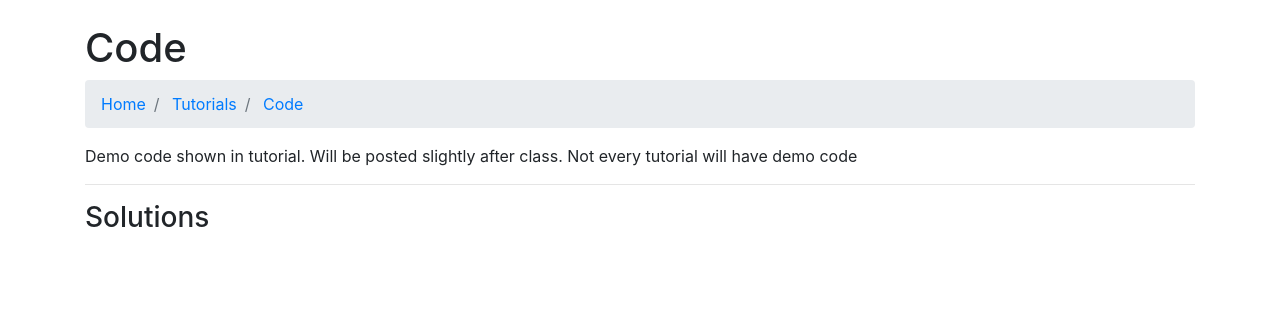
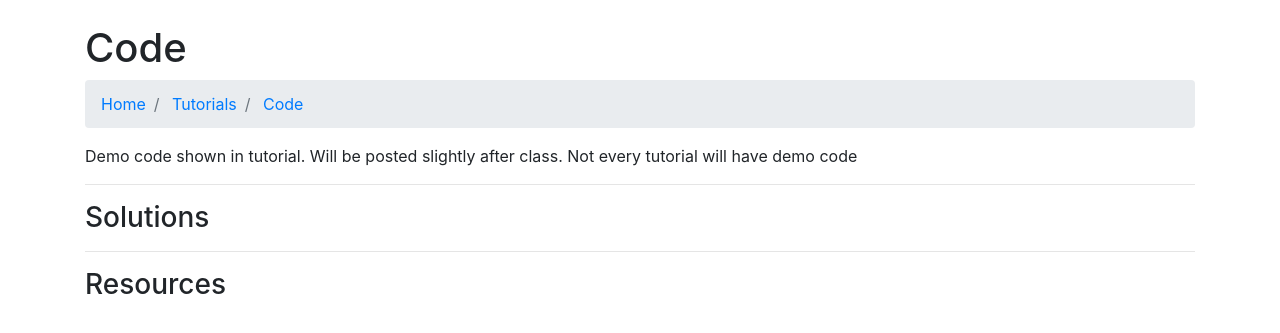
Before and after one commit to MstrZhang/cscb20, a Jekyll site: the page built from code.md, in a window 1280 px wide. Shown: the top 333 px of the page. Built offline with Jekyll 4.4.1, drawn with Linux system fonts in a browser that asks for light colours; nearby versions of some CDN libraries.

Commit message:
add resources section to code page

```diff
--- a/code.md
+++ b/code.md
@@ -16,3 +16,15 @@ Demo code shown in tutorial. Will be posted slightly after class. Not every tuto
     {% endif %}
 {% endfor %}
 </ul>
+
+---
+
+### Resources
+
+<ul>
+{% for soln in site.static_files %}
+    {% if soln.path contains 'res' %}
+        <li><a href="{{ site.baseurl }}{{ soln.path }}">{{ soln.name }}</a></li>
+    {% endif %}
+{% endfor %}
+</ul>
```
